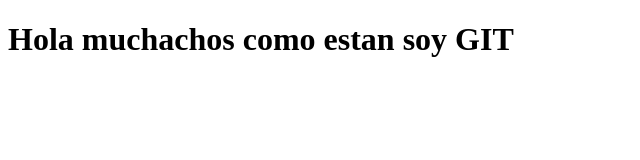
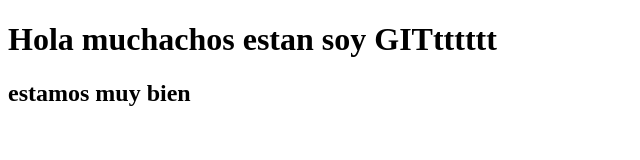
Before and after one commit to hmaya1025/Ejemplo29, a plain HTML site: page otravista.html in a window 1280 px wide. Shown: the whole page, without its empty margins (0-640 px from the left). Drawn offline with Linux system fonts and the light colour scheme.

Commit message:
ejemplo cambio

```diff
--- a/otravista.html
+++ b/otravista.html
@@ -6,6 +6,8 @@
     <title>Document</title>
 </head>
 <body>
-    <h1>Hola muchachos como estan soy GIT</h1>
+    <h1>Hola muchachos estan soy GITtttttt</h1>
+
+    <h2>estamos muy bien </h2>
 </body>
 </html>
```
